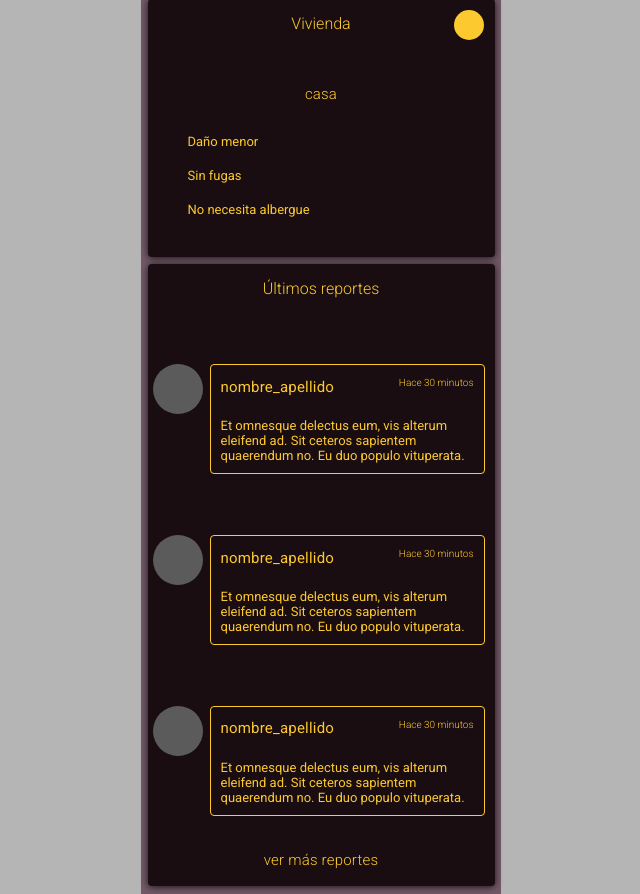
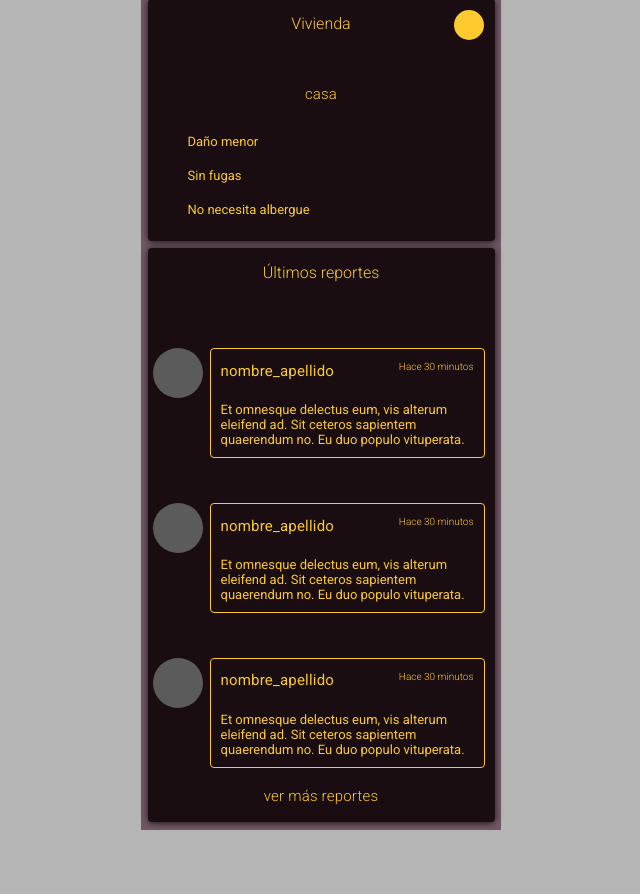
Before and after one commit to ClaudioGC/redport, a PHP site: page /home.html in a window 1280 px wide. Shown: the part 1189-2083 px from the top of the page, without its empty margins (319-959 px from the left). After the commit the page ends 2019 px from the top, so only its background shows below. Run offline with PHP 8.4, Linux system fonts and the light colour scheme; some libraries are stand-ins or nearby versions.

Commit message:
ajustes de icono_2

```diff
--- a/index.html
+++ b/index.html
@@ -17,7 +17,6 @@
     <div class="logo">
     <img src="img/Logo_redport_web.png" alt="logo_redport">
   </div>
-
   </div>
 
 
--- a/sass/main.css
+++ b/sass/main.css
@@ -531,7 +531,7 @@ body {
     font-family: "Roboto", sans-serif;
     position: relative;
     list-style-type: none;
-    padding-bottom: 19px;
+    margin-bottom: 19px;
     color: #fcc92f; }
   .container .form_content {
     display: none;
```
Also changed, not shown: sass/_icons.sass (line endings or trailing spaces), 1 other file.
